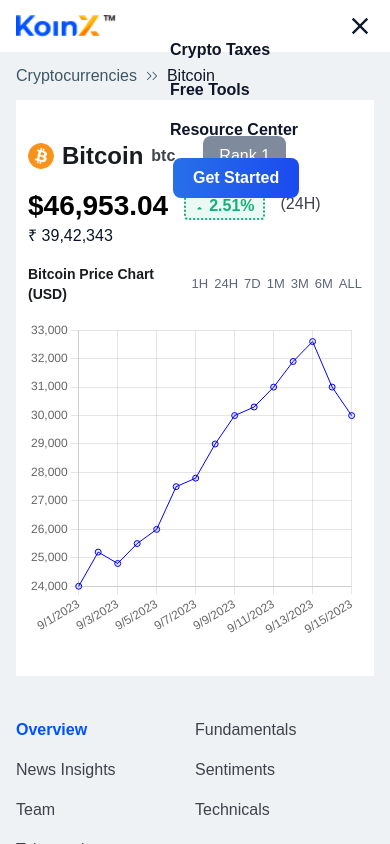
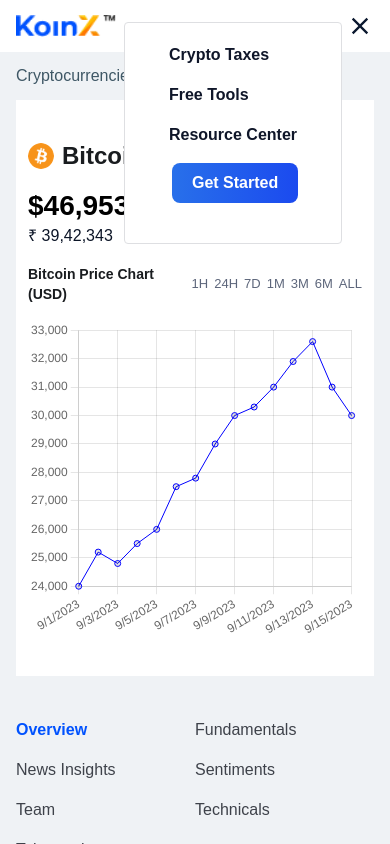
Before and after one commit to khriad991/bitcoin-site, a Next.js app: page / in a window 390 px wide. Both pictures are taken after a click on the element 360 px from the left and 26 px from the top of the page. Shown: the top 844 px of the page. Built offline with nearby package versions, Linux system fonts and the light colour scheme.

Commit message:
commit for fix style navbar sm bg

```diff
--- a/src/components/NavBarComponent.jsx
+++ b/src/components/NavBarComponent.jsx
@@ -14,8 +14,8 @@
                     <div className="img-logo basis-[30%] ">
                         <Image src={koinLogo} alt="koin_logo" width={100} height={40} className="object-cover" />
                     </div>
-                    <nav className="basis-[65%] shrink relative lg:static">
-                       <div className={`${menu ?"flex" :"hidden lg:flex"} items-center justify-end absolute lg:static -top-1 right-1  py-4 px-10 lg:py-0 lg:px-0 min-w-fit`}>
+                    <nav className="basis-[65%] shrink relative lg:static bg-white">
+                       <div className={`${menu ?"flex" :"hidden lg:flex"} bg-white border-[1px] lg:border-none border-gray-white rounded items-center justify-end absolute lg:static -top-1 right-1 pt-5 pb-10 px-10 lg:py-0 lg:px-0 min-w-fit`}>
                            <ul className={`flex item-center justify-between flex-col lg:flex-row capitalize lg:gap-4 gap-y-4 lg:gap-y-0 `}>
                                <li className="lg:mt-2.5 mx-1 md:mx-1.5 lg:mx-2">
                                    <Link className="text-base font-semibold text-heading hover:text-gray-black transition-all duration-300 ease-out" href={"/crypto_taxes"}>
@@ -36,7 +36,6 @@
                                    <button className="text-base font-semibold text-heading btn">Get Started</button>
                                </li>
                            </ul>
-
                        </div>
 
                     </nav>
```
Also changed, not shown: 1 other file (tests, documents, lock files or other folders).
